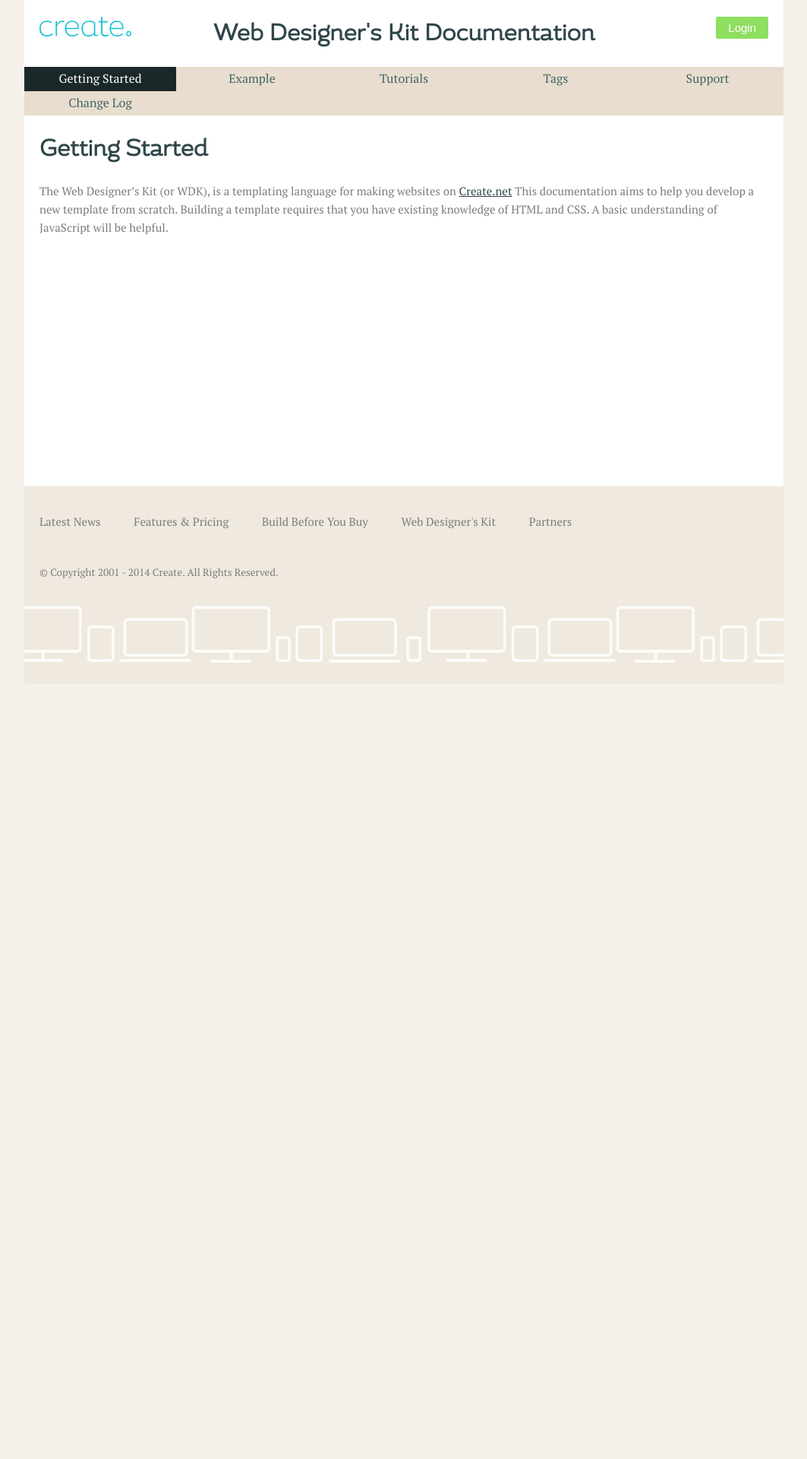
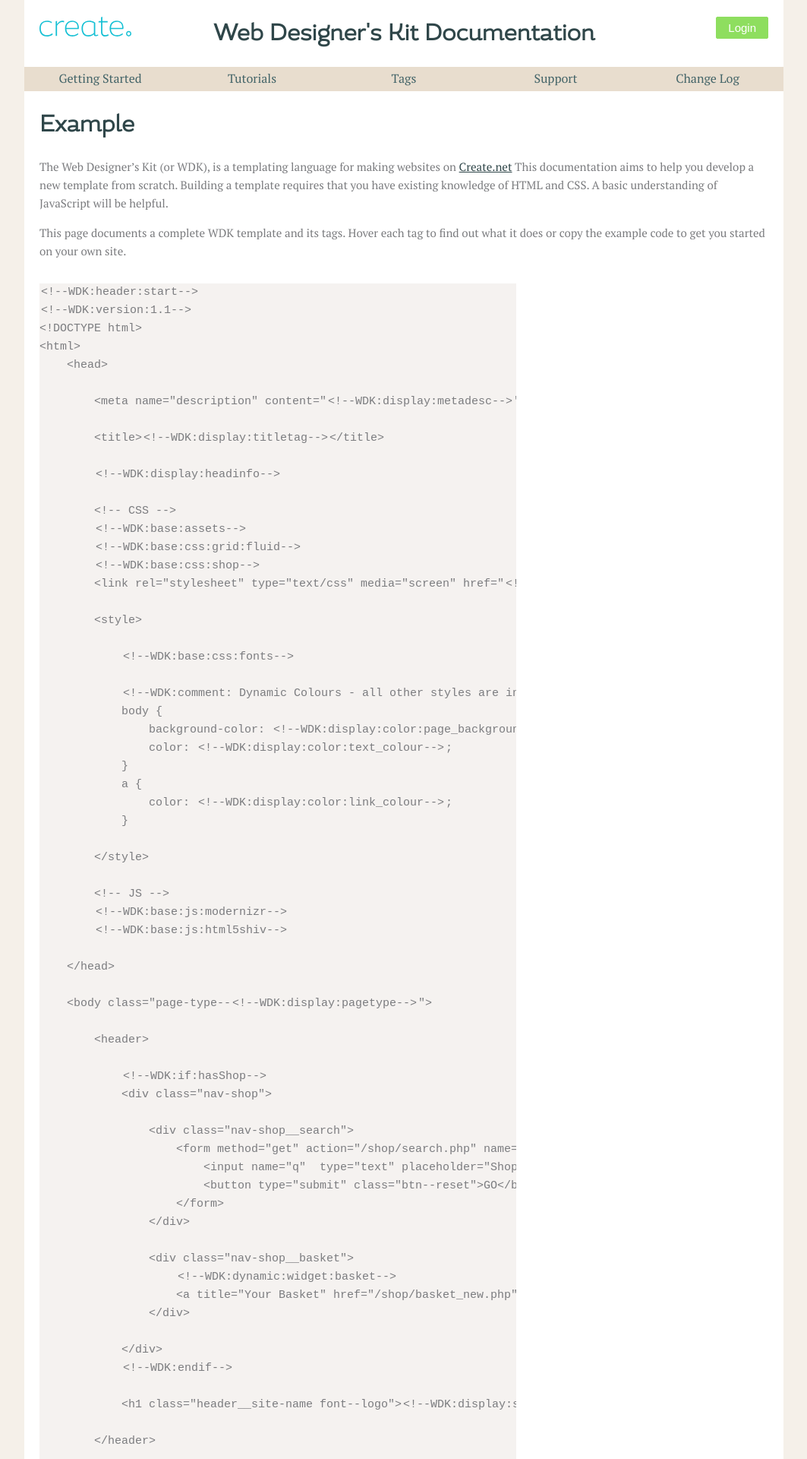
Before and after one commit to createdotnet/wdk, a Jekyll site: the page built from index.md, in a window 1280 px wide. Shown: the top 1920 px of the page at 76% size, without its empty margins (108-1171 px from the left). Built offline with Jekyll 4.4.1, drawn with Linux system fonts in a browser that asks for light colours; before the commit the page ends 900 px from its top, so only the background shows below that; some of the changed text lies outside the part shown.

Commit message:
get it working the js way

```diff
--- a/_includes/example-template.html
+++ b/_includes/example-template.html
@@ -1,47 +1,47 @@
-&lt;!--WDK:header:start--&gt;
-&lt;!--WDK:version:1.1--&gt;
+<!--WDK:header:start-->
+<!--WDK:version:1.1-->
 &lt;!DOCTYPE html&gt;
 &lt;html&gt;
     &lt;head&gt;
 
-        &lt;meta name=&quot;description&quot; content=&quot;&lt;!--WDK:display:metadesc--&gt;&quot;&gt;
+        &lt;meta name=&quot;description&quot; content=&quot;<!--WDK:display:metadesc-->&quot;&gt;
 
-        &lt;title&gt;&lt;!--WDK:display:titletag--&gt;&lt;/title&gt;
+        &lt;title&gt;<!--WDK:display:titletag-->&lt;/title&gt;
 
-        &lt;!--WDK:display:headinfo--&gt;
+        <!--WDK:display:headinfo-->
 
         &lt;!-- CSS --&gt;
-        &lt;!--WDK:base:assets--&gt;
-        &lt;!--WDK:base:css:grid:fluid--&gt;
-        &lt;!--WDK:base:css:shop--&gt;
-        &lt;link rel=&quot;stylesheet&quot; type=&quot;text/css&quot; media=&quot;screen&quot; href=&quot;&lt;!--WDK:path:template--&gt;wdk-styles.css&quot; /&gt;
+        <!--WDK:base:assets-->
+        <!--WDK:base:css:grid:fluid-->
+        <!--WDK:base:css:shop-->
+        &lt;link rel=&quot;stylesheet&quot; type=&quot;text/css&quot; media=&quot;screen&quot; href=&quot;<!--WDK:path:template-->wdk-styles.css&quot; /&gt;
 
         &lt;style&gt;
 
-            &lt;!--WDK:base:css:fonts--&gt;
+            <!--WDK:base:css:fonts-->
 
-            &lt;!--WDK:comment: Dynamic Colours - all other styles are in wdk-styles.css --&gt;
+            <!--WDK:comment: Dynamic Colours - all other styles are in wdk-styles.css -->
             body {
-                background-color: &lt;!--WDK:display:color:page_background_colour--&gt;;
-                color: &lt;!--WDK:display:color:text_colour--&gt;;
+                background-color: <!--WDK:display:color:page_background_colour-->;
+                color: <!--WDK:display:color:text_colour-->;
             }
             a {
-                color: &lt;!--WDK:display:color:link_colour--&gt;;
+                color: <!--WDK:display:color:link_colour-->;
             }
 
         &lt;/style&gt;
 
         &lt;!-- JS --&gt;
-        &lt;!--WDK:base:js:modernizr--&gt;
-        &lt;!--WDK:base:js:html5shiv--&gt;
+        <!--WDK:base:js:modernizr-->
+        <!--WDK:base:js:html5shiv-->
 
     &lt;/head&gt;
 
-    &lt;body class=&quot;page-type--&lt;!--WDK:display:pagetype--&gt;&quot;&gt;
+    &lt;body class=&quot;page-type--<!--WDK:display:pagetype-->&quot;&gt;
 
         &lt;header&gt;
 
-            &lt;!--WDK:if:hasShop--&gt;
+            <!--WDK:if:hasShop-->
             &lt;div class=&quot;nav-shop&quot;&gt;
 
                 &lt;div class=&quot;nav-shop__search&quot;&gt;
@@ -52,77 +52,77 @@
                 &lt;/div&gt;
 
                 &lt;div class=&quot;nav-shop__basket&quot;&gt;
-                    &lt;!--WDK:dynamic:widget:basket--&gt;
+                    <!--WDK:dynamic:widget:basket-->
                     &lt;a title=&quot;Your Basket&quot; href=&quot;/shop/basket_new.php&quot;&gt;&lt;span class=&quot;i i-basket&quot;&gt;&lt;/span&gt;&lt;/a&gt;
                 &lt;/div&gt;
 
             &lt;/div&gt;
-            &lt;!--WDK:endif--&gt;
+            <!--WDK:endif-->
 
-            &lt;h1 class=&quot;header__site-name font--logo&quot;&gt;&lt;!--WDK:display:site_name--&gt;&lt;/h1&gt;
+            &lt;h1 class=&quot;header__site-name font--logo&quot;&gt;<!--WDK:display:site_name-->&lt;/h1&gt;
 
         &lt;/header&gt;
 
         &lt;nav class=&quot;nav-main&quot;&gt;
 
             &lt;ul&gt;
-                &lt;!--WDK:menu:start--&gt;
+                <!--WDK:menu:start-->
 
-                  &lt;li id=&quot;menu-item-&lt;!--WDK:menu:id--&gt;&quot;&gt;
-                    &lt;a href=&quot;&lt;!--WDK:menu:link--&gt;&quot;&gt;
-                      &lt;!--WDK:menu:text--&gt;
+                  &lt;li id=&quot;menu-item-<!--WDK:menu:id-->&quot;&gt;
+                    &lt;a href=&quot;<!--WDK:menu:link-->&quot;&gt;
+                      <!--WDK:menu:text-->
                     &lt;/a&gt;
                   &lt;/li&gt;
 
-                &lt;!--WDK:menu:end--&gt;
+                <!--WDK:menu:end-->
             &lt;/ul&gt;
 
         &lt;/nav&gt;
 
         &lt;main&gt;
             &lt;div class=&quot;inner-constraint&quot;&gt;
-                &lt;!--WDK:header:end--&gt;
-                &lt;!--WDK:footer:start--&gt;
+                <!--WDK:header:end-->
+                <!--WDK:footer:start-->
             &lt;/div&gt;
         &lt;/main&gt;
 
         &lt;footer&gt;
 
-            &lt;!--WDK:if:plugin:newsletter:enabled--&gt;
+            <!--WDK:if:plugin:newsletter:enabled-->
                 &lt;h2&gt;Keep in Touch&lt;/h2&gt;
-                &lt;!--WDK:plugin:newsletter:start--&gt;
-                      &lt;!--WDK:plugin:newsletter:input--&gt;
+                <!--WDK:plugin:newsletter:start-->
+                      <!--WDK:plugin:newsletter:input-->
                       &lt;button type=&quot;submit&quot;&gt;Sign Up&lt;/button&gt;
-                &lt;!--WDK:plugin:newsletter:end--&gt;
-            &lt;!--WDK:endif--&gt;
+                <!--WDK:plugin:newsletter:end-->
+            <!--WDK:endif-->
 
-            &lt;!--WDK:if:plugin:socialprofile:enabled--&gt;
+            <!--WDK:if:plugin:socialprofile:enabled-->
                 &lt;h2&gt;Social&lt;/h2&gt;
                 &lt;ul class=&quot;list list--inline list--bare&quot;&gt;
-                &lt;!--WDK:plugin:socialprofile:start--&gt;
+                <!--WDK:plugin:socialprofile:start-->
                   &lt;li class=&quot;social-profile__item&quot;&gt;
-                      &lt;a href=&quot;&lt;!--WDK:plugin:socialprofile:link--&gt;&quot;&gt;&lt;span class=&quot;i i-&lt;!--WDK:plugin:socialprofile:type--&gt;&quot;&gt;&lt;/span&gt;&lt;/a&gt;
+                      &lt;a href=&quot;<!--WDK:plugin:socialprofile:link--&gt;&quot;&gt;&lt;span class=&quot;i i-&lt;!--WDK:plugin:socialprofile:type-->&quot;&gt;&lt;/span&gt;&lt;/a&gt;
                   &lt;/li&gt;
-                &lt;!--WDK:plugin:socialprofile:end--&gt;
+                <!--WDK:plugin:socialprofile:end-->
                 &lt;/ul&gt;
-            &lt;!--WDK:endif--&gt;
+            <!--WDK:endif-->
 
-            &lt;!--WDK:if:plugin:paymentcards:enabled--&gt;
+            <!--WDK:if:plugin:paymentcards:enabled-->
                 &lt;h2&gt;Accepted Payments&lt;/h2&gt;
                 &lt;ul class=&quot;list list--inline list--bare&quot;&gt;
-                &lt;!--WDK:plugin:paymentcards:start--&gt;
+                <!--WDK:plugin:paymentcards:start-->
                     &lt;li&gt;
-                        &lt;img src=&quot;/shop/images/checkout/cards/&lt;!--WDK:plugin:paymentcards:type--&gt;.png&quot; alt=&quot;&lt;!--WDK:plugin:paymentcards:type--&gt;&quot;&gt;
+                        &lt;img src=&quot;/shop/images/checkout/cards/<!--WDK:plugin:paymentcards:type--&gt;.png&quot; alt=&quot;&lt;!--WDK:plugin:paymentcards:type-->&quot;&gt;
                     &lt;/li&gt;
-                &lt;!--WDK:plugin:paymentcards:end--&gt;
+                <!--WDK:plugin:paymentcards:end-->
                 &lt;/ul&gt;
-            &lt;!--WDK:endif--&gt;
+            <!--WDK:endif-->
 
-            &lt;!--WDK:display:sitefooter--&gt;
+            <!--WDK:display:sitefooter-->
 
         &lt;/footer&gt;
 
     &lt;/body&gt;
 
 &lt;/html&gt;
-&lt;!--WDK:footer:end--&gt;
+<!--WDK:footer:end-->
--- a/_includes/top-navigation-bars.html
+++ b/_includes/top-navigation-bars.html
@@ -23,10 +23,6 @@
 					<a href="{{ site.baseurl }}/index.html">Getting Started</a>
 				</li>
 
-				<li {% if page.title == "Example" %}class="active"{% endif %}>
-					<a href="{{ site.baseurl }}/example.html">Example</a>
-				</li>
-
 				<li {% if page.url contains "/tutorials/" %}class="active"{% endif %}>
 					<a href="{{ site.baseurl }}/tutorials/">Tutorials</a>
 				</li>
--- a/_layouts/example-page.html
+++ b/_layouts/example-page.html
@@ -1,34 +1,52 @@
 {% include head.html %}
 {% include top-navigation-bars.html %}
 
-
-{
-{% for tag in site.glossary %}
-	"{{ tag.content | strip_html }}": "{{ tag.tag | xml_escape }}",
-{% endfor %}
-}
-<!-- <span class="example__tag" data-info="{{ tag.content | strip_html }}">{{ tag.tag | xml_escape }}</span> -->
 
 
 <div class="page-content page--example">
 
 	<h1 class="">{{ page.title }}</h1>
+
 	{{ content }}
 
 	<div class="grid">
 
 		<div class="grid__item two-thirds">
 
-			<pre class="example__markup"><code>{% include example-template.html %}</code></pre>
+			<pre class="example__markup"><code id="js-markup">{% include example-template.html %}</code></pre>
 
 		</div><!--
 		 --><div class="grid__item one-third">
-			<!-- This is intentionally empty, it creates the space for the helper text to go in -->
+
+		 	<div id="js-tag-description"></div>
+
 		</div>
 
 	</div>
 
 </div><!-- end container -->
 
+<div style="display: none">
+{% for tag in site.glossary %}
+	<div id="tag-{{ tag.tag }}">{{ tag.content | strip_html }}</div>
+{% endfor %}
+</div>
+
+<script>
+
+	// Regex - WDK tags dont show because they are comments, convert < and > to entities
+	document.getElementById("js-markup").innerHTML = document.getElementById("js-markup").innerHTML.replace(/<!--WDK:(.*)-->/igm, '<span data-tag="$1" class="example__markup__tag">&lt;!--WDK:$1--&gt;</span>');
+
+	// Get all the tags from the hidden divs
+	var tags = document.querySelectorAll("[data-tag]");
+	for(var i = 0; i < tags.length; ++i ) {
+		// Add on mouseover events to each tag to put the tags descrition in the side bar
+		tags[i].addEventListener("mouseover", function() {
+			document.getElementById("js-tag-description").innerHTML = document.getElementById("tag-<!--WDK:" + (this.dataset.tag) + "-->").innerHTML;
+		});
+	}
+
+</script>
+
 {% include footer.html %}
 {% include foot.html %}
--- a/_sass/example.scss
+++ b/_sass/example.scss
@@ -1,12 +1,8 @@
 
 // Example Page
 
-.page--example .grid {
 
-	position: relative;
-}
-
-.example__tag {
+.example__markup__tag {
 
 	padding: 2px;
 
@@ -15,20 +11,4 @@
 		background-color: $warm-grey;
 	}
 
-	// The tags description is in a data attribute on the span. This shows the descirption when the tag is hovered.
-	&:active:after,
-	&:hover:after {
-
-		content: attr(data-info);
-		position: absolute;
-		right: 0;
-		display: block;
-		width: 33%;
-		font-family: sans-serif;
-		font-size: 1rem;
-		top: 0;
-		padding: 20px;
-		box-sizing: border-box;
-		white-space: pre-wrap;
-	}
 }
--- a/example.md
+++ /dev/null
@@ -1,12 +0,0 @@
----
-title: Example
-layout: example-page
-last-updated: 16-06-2015
-head_tags:
-  - tag: <!--WDK:base:css:grid:responsive-->
-    description: Includes a CSS file with a responsive grid. Read the docs [here]().
-  - tag: <!--WDK:base:css:shop-->
-    description: Includes a CSS file with base shop styling. Not required if you don't have a shop.
----
-
-This page documents a complete WDK template and its tags. Hover each tag to find out what it does or copy the example code to get you started on your own site.
--- a/index.md
+++ b/index.md
@@ -1,7 +1,15 @@
 ---
-layout: index
-title: Getting Started
+title: Example
+layout: example-page
+last-updated: 16-06-2015
+head_tags:
+  - tag: <!--WDK:base:css:grid:responsive-->
+    description: Includes a CSS file with a responsive grid. Read the docs [here]().
+  - tag: <!--WDK:base:css:shop-->
+    description: Includes a CSS file with base shop styling. Not required if you don't have a shop.
 ---
 
 The Web Designer’s Kit (or WDK), is a templating language for making websites on [Create.net](http://www.create.net/)
 This documentation aims to help you develop a new template from scratch. Building a template requires that you have existing knowledge of HTML and CSS. A basic understanding of JavaScript will be helpful.
+
+This page documents a complete WDK template and its tags. Hover each tag to find out what it does or copy the example code to get you started on your own site.
```
